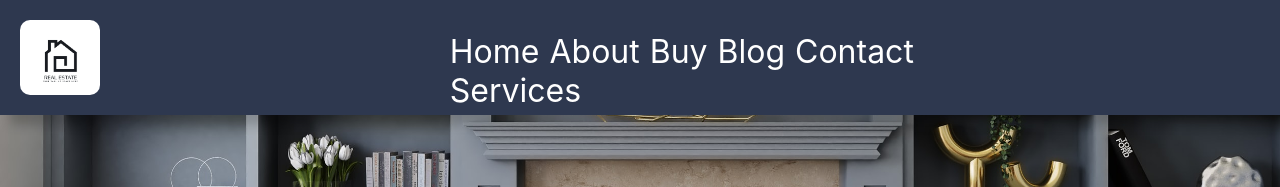
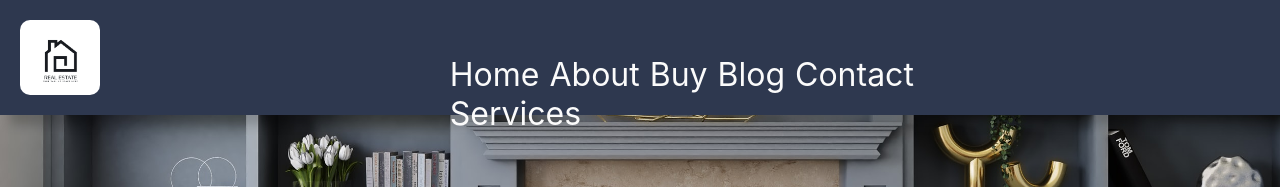
Before and after one commit to Oggilit0/Real-estate, a React (Create React App) app: page /buy in a window 1280 px wide. Shown: the top 187 px of the page. Built offline with nearby package versions, Linux system fonts and the light colour scheme.

Commit message:
Added some styling to navbar

```diff
--- a/src/stylesheets/Header.css
+++ b/src/stylesheets/Header.css
@@ -12,16 +12,20 @@
   position: sticky;
   top: 0;
   width: 100%;
-  color: white;
   box-shadow: 10px 10px 10px rgb(0 0 0 / 0.2);
   z-index: 2;
 }
 
 #navbar{
   position: absolute;
+  top: 20%;
   left: 30%;
   font-size: 2rem;
   margin-bottom: 20px;
+}
+
+#navbar a:hover{
+color:var(--Dark-accent);
 }
 
 #navbar ul{
@@ -43,10 +47,6 @@
 }
 
 #navbar a{
-  color: white;
+  color: var(--Light-shades);
 
 }
-
-#navbar a:visted{
-  color: white;
-}
```
